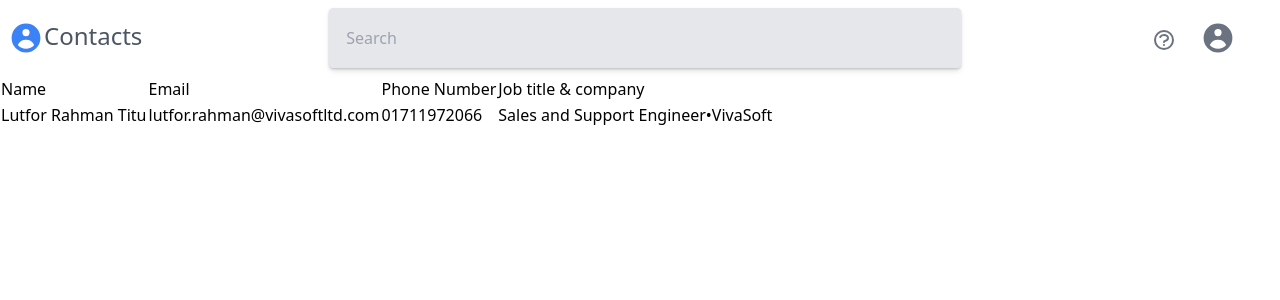
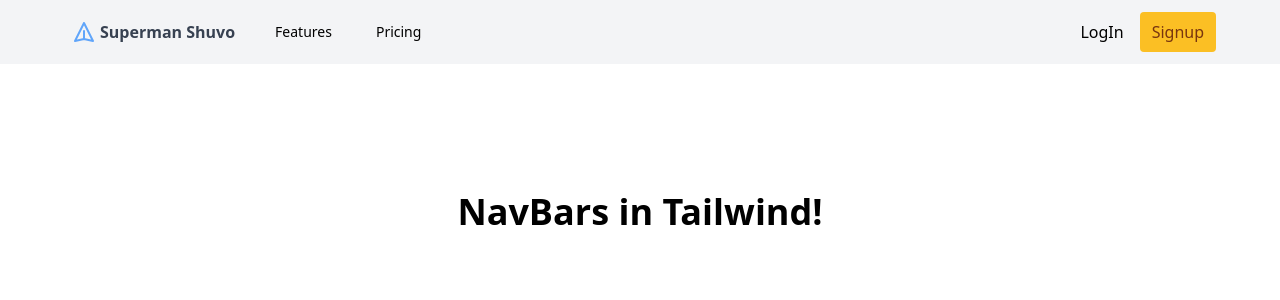
Before and after one commit to supermanshuvo/my-contact, a React (Create React App) app: page / in a window 1280 px wide. Shown: the top 300 px of the page. Built offline with nearby package versions, Linux system fonts and the light colour scheme.

Commit message:
new navbar test done

```diff
--- a/src/App.js
+++ b/src/App.js
@@ -1,12 +1,14 @@
 import React  from 'react';
-import Navbar from './components/Navbar';
-import ContactTable from './components/ContactTable';
+// import Navbar from './components/Navbar';
+// import ContactTable from './components/ContactTable';
+import NavBar from './components/NavTest'
 function App() {
   return (
     <div>
-      <Navbar />
+      {/* <Navbar /> */}
+      <NavBar />
       <div className="container mx-auto">
-        <ContactTable />
+        {/* <ContactTable /> */}
       </div>
     </div>
   );
--- /dev/null
+++ b/src/components/NavTest.jsx
@@ -0,0 +1,63 @@
+import React, { useState } from "react";
+const Navbar =()=>{
+    // grab everything we need
+    // const btn = document.querySelector("button.mobile-menu-button");
+    // const menu = document.querySelector(".mobile-menu");
+
+    // add event listeners
+    // btn.addEventListener("click", () => {
+    // menu.classList.toggle("hidden");
+    // });
+        const [isHidden,setHidden] = useState('false');
+        const handleToggle =()=>{
+            setHidden(!isHidden);
+        };
+        return (
+            <div>
+                <nav className="bg-gray-100">
+                    <div className="max-w-6xl mx-auto">
+                        <div className="flex justify-between">
+                            <div className="flex space-x-4">
+                            <div>
+                                <a href="" class="flex items-center py-5 px-2 text-gray-700 hover:text-gray-900">
+                                    <svg class="h-6 w-6 mr-1 text-blue-400" xmlns="http://www.w3.org/2000/svg" fill="none" viewBox="0 0 24 24" stroke="currentColor">
+                                    <path stroke-linecap="round" stroke-linejoin="round" stroke-width="2" d="M12 19l9 2-9-18-9 18 9-2zm0 0v-8" />
+                                    </svg>
+                                    <span class="font-bold">Superman Shuvo</span>
+                                </a>
+                            </div>
+                            {/* primary nav */}
+                                <div className="hidden md:flex items-center space-x-3">
+                                    <a href="" className="block py-2 px-4 text-sm hover:bg-gray-200">Features</a>
+                                    <a href="" className="block py-2 px-4 text-sm hover:bg-gray-200">Pricing</a>
+                                </div>
+                            </div>
+                            {/* Secondary nav */}
+                            <div className="hidden md:flex items-center space-x-1">
+                                <a href="" className="py-5 px-3">LogIn</a>
+                                <a href="" className="py-2 px-3 bg-yellow-400 hover:bg-yellow-300 text-yellow-900 hover:text-yellow-800 rounded transition duration-300">Signup</a>
+                            </div>
+                            {/*  mobile button goes here */}
+                            <div className="md:hidden flex items-center">
+                                <button onClick={handleToggle} className="mobile-menu-button">
+                                    <svg class="w-6 h-6" xmlns="http://www.w3.org/2000/svg" fill="none" viewBox="0 0 24 24" stroke="currentColor">
+                                        <path stroke-linecap="round" stroke-linejoin="round" stroke-width="2" d="M4 6h16M4 12h16M4 18h16" />
+                                    </svg>
+                                </button>
+                            </div>
+                        </div>
+                    </div>
+                    {/* Mobile nav here */}
+                    <div className={`${isHidden ? 'hidden':''} md:hidden`}>
+                        <a href="" class="block py-2 px-4 text-sm hover:bg-gray-200">Features</a>
+                        <a href="" class="block py-2 px-4 text-sm hover:bg-gray-200">Pricing</a>
+                    </div>
+                </nav>
+                <div className="py-32 text-center">
+                    <h2 className="font-extrabold text-4xl">NavBars in Tailwind!</h2>
+                </div>
+            </div>
+        );
+}
+
+export default Navbar;
```
